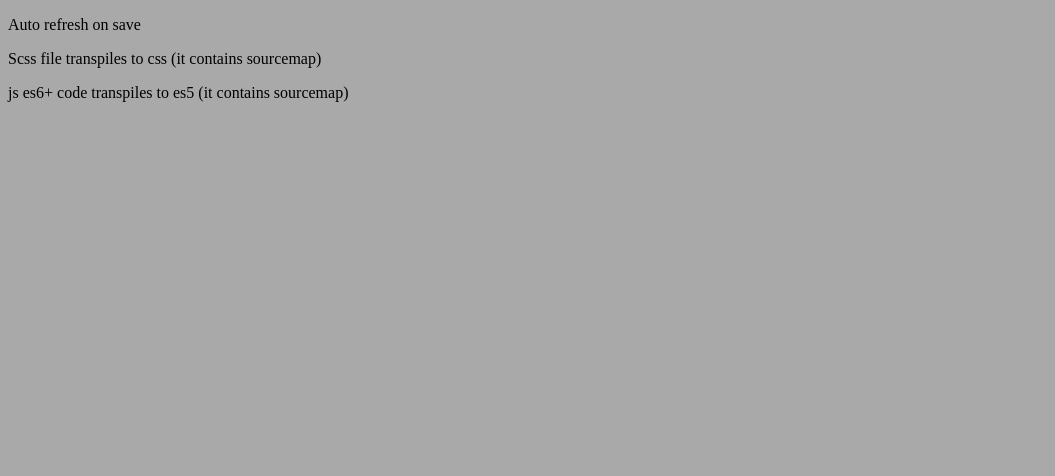
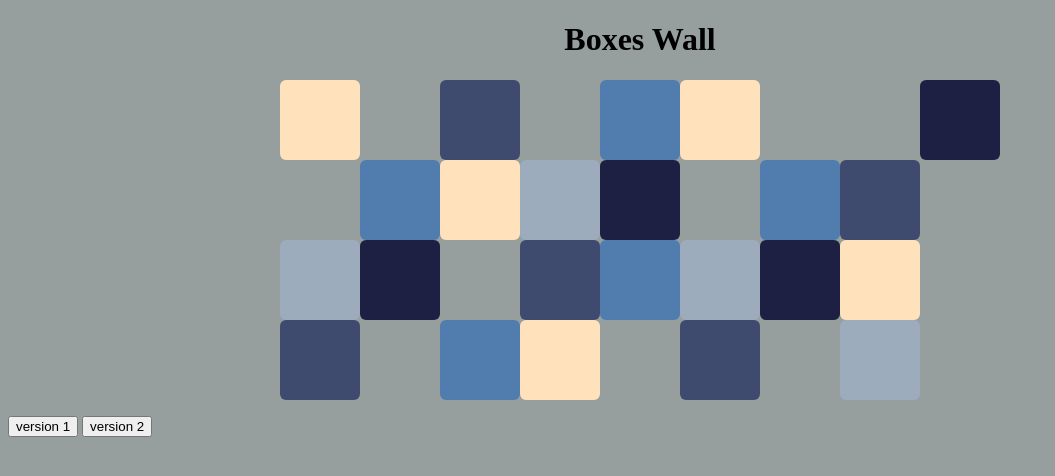
Before and after one commit to morarasu-alexandru/wallBoxes, a website: page app/index.html in a window 1280 px wide. Shown: the whole page, without its empty margins (0-1055 px from the left). Drawn offline with Linux system fonts and the light colour scheme.

Commit message:
first commit

```diff
--- a/app/index.html
+++ b/app/index.html
@@ -1,17 +1,104 @@
 <!doctype html>
 <html lang="en">
 <head>
-    <meta charset="UTF-8">
-    <meta name="viewport"
-          content="width=device-width, user-scalable=no, initial-scale=1.0, maximum-scale=1.0, minimum-scale=1.0">
-    <meta http-equiv="X-UA-Compatible" content="ie=edge">
-    <title>Document</title>
-    <link rel="stylesheet" type="text/css" href="css/style.css" >
+  <meta charset="UTF-8">
+  <meta name="viewport"
+        content="width=device-width, user-scalable=no, initial-scale=1.0, maximum-scale=1.0, minimum-scale=1.0">
+  <meta http-equiv="X-UA-Compatible" content="ie=edge">
+  <title>Document</title>
+  <link rel="stylesheet" type="text/css" href="css/style.css">
 </head>
 <body>
-    <p>Auto refresh on save</p>
-    <p>Scss file transpiles to css (it contains sourcemap)</p>
-    <p>js es6+ code transpiles to es5 (it contains sourcemap)</p>
+<ul id="variantList" class="variantList">
+  <li class="variant1">
+    <h1 class="title">Boxes Wall</h1>
+    <div class="wall">
+      <div class="box1"></div>
+      <div class="box2"></div>
+      <div class="box3"></div>
+      <div class="box4"></div>
+      <div class="box5"></div>
+      <div class="box6"></div>
+      <div class="box7"></div>
+      <div class="box8"></div>
+      <div class="box9"></div>
+      <div class="box10"></div>
+      <div class="box11"></div>
+      <div class="box12"></div>
+      <div class="box13"></div>
+      <div class="box14"></div>
+      <div class="box15"></div>
+      <div class="box16"></div>
+      <div class="box17"></div>
+      <div class="box18"></div>
+      <div class="box19"></div>
+      <div class="box20"></div>
+      <div class="box21"></div>
+      <div class="box22"></div>
+      <div class="box23"></div>
+      <div class="box24"></div>
+      <div class="box25"></div>
+      <div class="box26"></div>
+      <div class="box27"></div>
+      <div class="box28"></div>
+      <div class="box29"></div>
+      <div class="box30"></div>
+      <div class="box31"></div>
+      <div class="box32"></div>
+      <div class="box33"></div>
+      <div class="box34"></div>
+      <div class="box35"></div>
+      <div class="box36"></div>
+    </div>
+  </li>
+  <li class="variant2 noDisplay">
+    <h1 class="title">Boxes Wall</h1>
+    <div class="wall">
+      <div class="box backgroud-color-frangipani"></div>
+      <div class="box"></div>
+      <div class="box"></div>
+      <div class="box"></div>
+      <div class="box"></div>
+      <div class="box"></div>
+      <div class="box"></div>
+      <div class="box"></div>
+      <div class="box"></div>
+      <div class="box"></div>
+      <div class="box"></div>
+      <div class="box"></div>
+      <div class="box"></div>
+      <div class="box"></div>
+      <div class="box"></div>
+      <div class="box"></div>
+      <div class="box"></div>
+      <div class="box"></div>
+      <div class="box"></div>
+      <div class="box"></div>
+      <div class="box"></div>
+      <div class="box"></div>
+      <div class="box"></div>
+      <div class="box"></div>
+      <div class="box"></div>
+      <div class="box"></div>
+      <div class="box"></div>
+      <div class="box"></div>
+      <div class="box"></div>
+      <div class="box"></div>
+      <div class="box"></div>
+      <div class="box"></div>
+      <div class="box"></div>
+      <div class="box"></div>
+      <div class="box"></div>
+      <div class="box"></div>
+    </div>
+  </li>
+</ul>
+<div class="buttonsSection" id="buttonsSection">
+  <button class="button" id="version1">version 1</button>
+  <button class="button" id="version2">version 2</button>
+</div>
+
+
 <script src="js/main.js"></script>
 </body>
 </html>
--- a/app/js/main.js
+++ b/app/js/main.js
@@ -1,6 +1,26 @@
-async function myFunc() {
-    console.log('Works');
-}
+const variantList = document.getElementById('variantList');
+const Buttonversion1 = document.getElementById('version1');
+const Buttonversion2 = document.getElementById('version2');
 
-myFunc()
-    .then(res => console.log(res));
+Buttonversion1.addEventListener('click', () => {
+  displayOnlyVariant(1);
+});
+
+Buttonversion2.addEventListener('click', () => {
+  displayOnlyVariant(2);
+});
+
+
+const displayOnlyVariant = (variantId) => {
+  let children = [...variantList.children];
+
+  children.forEach((elem, index) => {
+    if (!elem.classList.contains('noDisplay' || index !== (variantId - 1))) {
+      elem.classList.add('noDisplay');
+    }
+
+    if (index === (variantId - 1)) {
+      elem.classList.remove('noDisplay')
+    }
+  });
+};
--- a/app/scss/style.scss
+++ b/app/scss/style.scss
@@ -1,5 +1,31 @@
-$darkGray: #a9a9a9;
+$lightBlue: #969e9e;
 
 body {
-	background: $darkGray;
+	background: $lightBlue;
 }
+
+.variantList {
+	list-style: none;
+  padding: 0;
+}
+
+.noDisplay {
+	display: none;
+}
+
+.title {
+	text-align: center;
+}
+
+.wall {
+	display: grid;
+	width: 100%;
+	height: 100%;
+	max-width: 720px;
+	max-height: 320px;
+	grid-template-rows: repeat(4, 80px);
+	grid-template-columns: repeat(9, 80px);
+	margin: 0 auto;
+}
+
+@import "variant1";
--- /dev/null
+++ b/app/scss/variant1.scss
@@ -0,0 +1,166 @@
+.box1 {
+	border-radius: 6px;
+	background: #ffe1bb;
+}
+
+.box2 {
+	background: none;
+}
+
+.box3 {
+	border-radius: 6px;
+	background: #3e4b6e;
+}
+
+.box4 {
+	background: none;
+}
+
+.box5 {
+	border-radius: 6px;
+	background: #517dae;
+}
+
+.box6 {
+	border-radius: 6px;
+	background: #ffe1bb;
+}
+
+.box7 {
+	background: none;
+}
+
+.box8 {
+	background: none;
+}
+
+.box9 {
+	border-radius: 6px;
+	background: #1d2043;
+}
+
+.box10 {
+	background: none;
+}
+
+.box11 {
+	border-radius: 6px;
+	background: #517dae;
+}
+
+.box12 {
+	border-radius: 6px;
+	background: #ffe1bb;
+}
+
+.box13 {
+	border-radius: 6px;
+	background: #9cacbc;
+}
+
+.box14 {
+	border-radius: 6px;
+	background: #1d2043;
+}
+
+.box15 {
+	background: none;
+}
+
+.box16 {
+	border-radius: 6px;
+	background: #517dae;
+}
+
+.box17 {
+ 	border-radius: 6px;
+	background: #3e4b6e;
+}
+
+.box18 {
+	background: none;
+}
+
+.box19 {
+	border-radius: 6px;
+	background: #9cacbc;
+}
+
+.box20 {
+	border-radius: 6px;
+	background: #1d2043;
+}
+
+.box21 {
+	background: none;
+}
+
+.box22 {
+	border-radius: 6px;
+	background: #3e4b6e;
+}
+
+.box23 {
+	border-radius: 6px;
+	background: #517dae;
+}
+
+.box24 {
+	border-radius: 6px;
+	background: #9cacbc;
+}
+
+.box25 {
+	border-radius: 6px;
+	background: #1d2043;
+}
+
+.box26 {
+	border-radius: 6px;
+	background: #ffe1bb;
+}
+
+.box27 {
+	background: none;
+}
+
+.box28 {
+	border-radius: 6px;
+	background: #3e4b6e;
+}
+
+.box29 {
+	background: none;
+}
+
+.box30 {
+	border-radius: 6px;
+	background: #517dae;
+}
+
+.box31 {
+	border-radius: 6px;
+	background: #ffe1bb;
+}
+
+.box32 {
+	background: none;
+}
+
+.box33 {
+	border-radius: 6px;
+	background: #3e4b6e;
+}
+
+.box34 {
+	background: none;
+}
+
+.box35 {
+	border-radius: 6px;
+	background: #9cacbc;
+}
+
+.box36 {
+	background: none;
+}
--- /dev/null
+++ b/app/scss/variant2.scss
@@ -0,0 +1,25 @@
+$frangipani: #ffe1bb;
+$fiord: #3e4b6e;
+$wedgewood: #517dae;
+$portGoreapprox: #1d2043;
+$gullGrayapprox: #9cacbc;
+
+.bg-color-frangipani {
+	background: $frangipani;
+}
+
+.bg-color-fiord {
+	background: $fiord;
+}
+
+.bg-color-wedgewood {
+	background: $wedgewood;
+}
+
+.bg-color-portGoreapprox {
+	background: $portGoreapprox;
+}
+
+.bg-color-gullGrayapprox {
+	background: $gullGrayapprox;
+}
```
Also changed, not shown: app/css/style.css, 1 other file.
